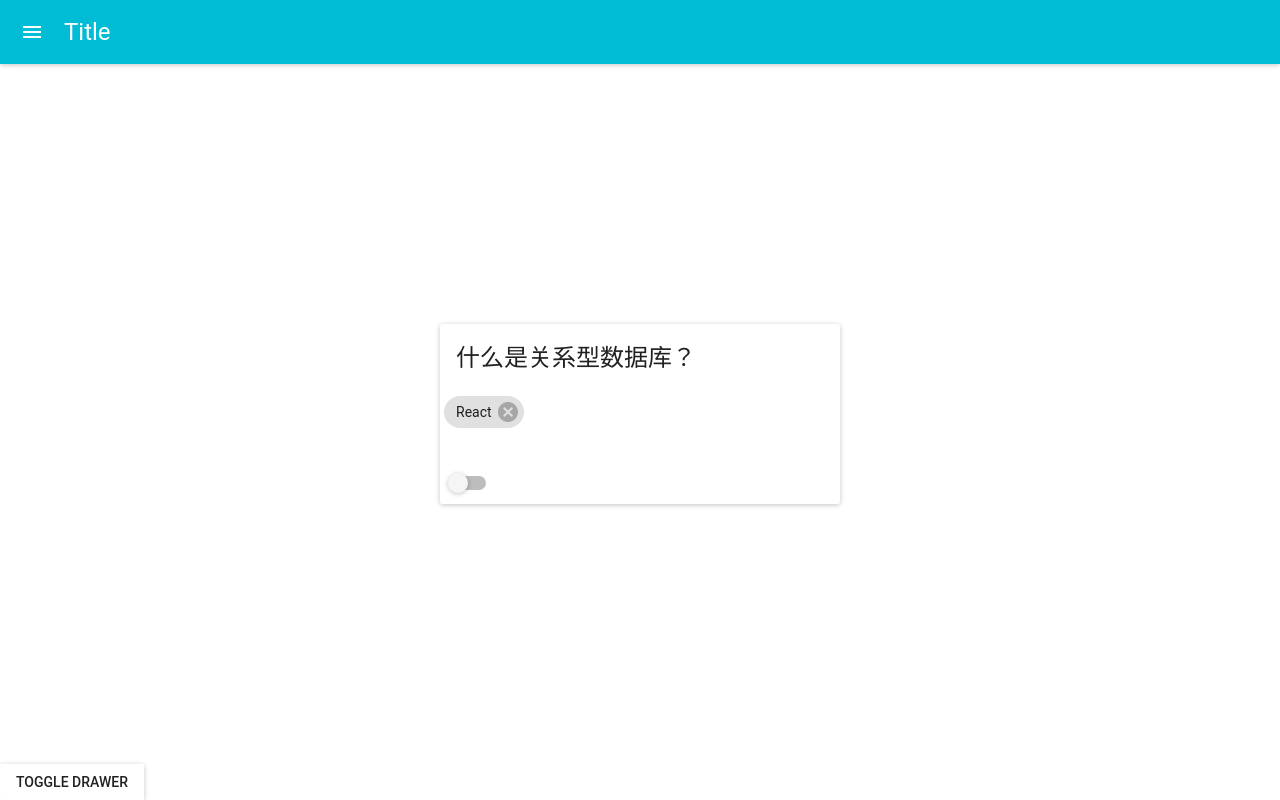
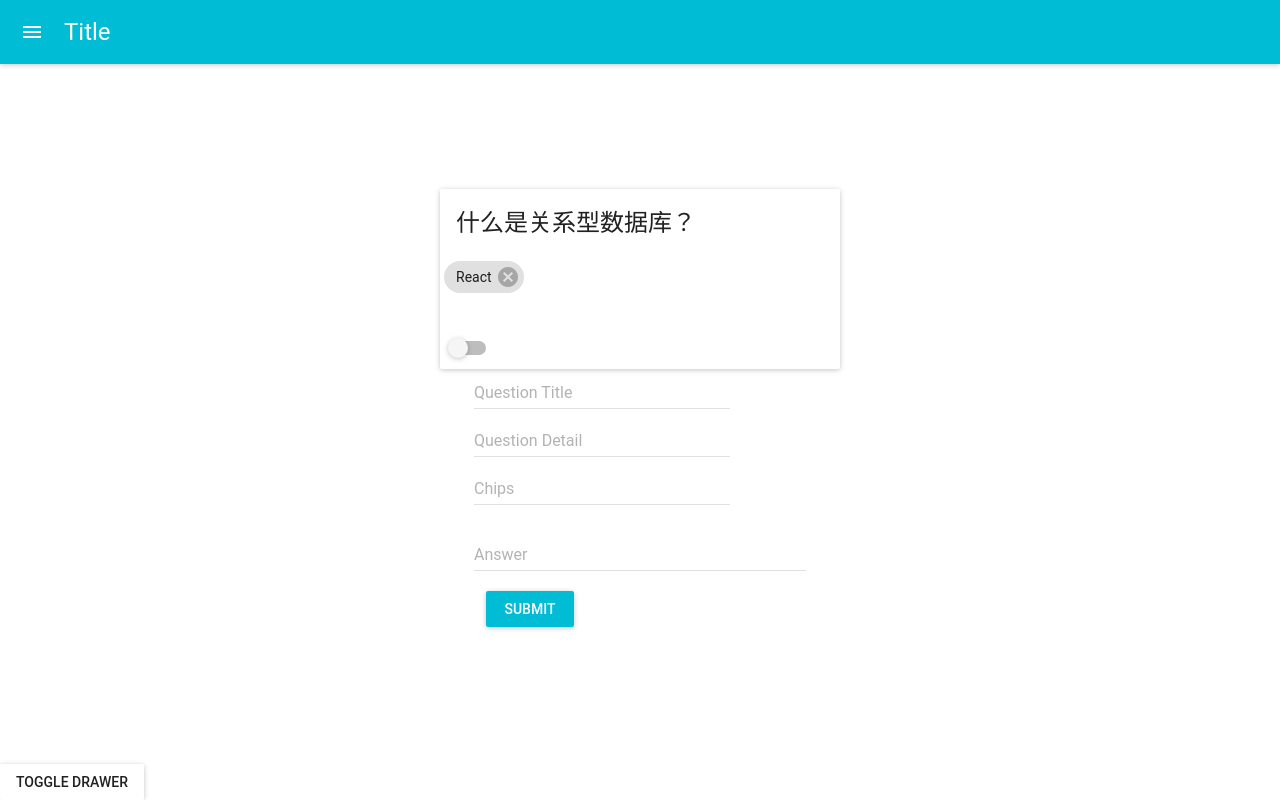
Before and after one commit to zhouzhongyuan/flash-card, a React app: page / in a window 1280 px wide. Built offline with nearby package versions, Linux system fonts and the light colour scheme; what react-tap-event-plugin would draw is missing.

Commit message:
Add Add component

```diff
--- a/src/App.js
+++ b/src/App.js
@@ -2,9 +2,7 @@ import React, { Component } from 'react';
 import MuiThemeProvider from 'material-ui/styles/MuiThemeProvider';
 import logo from './logo.svg';
 import './App.css';
-import { Card, AppBar, DrawerNav } from './component';
-console.log(Card);
-console.log(AppBar);
+import { Card, AppBar, DrawerNav, Add } from './component';
 class App extends Component {
     render() {
         return (
@@ -32,6 +30,7 @@ class App extends Component {
                         answer="TODO"
 
                     />
+                        <Add/>
                     </div>
                     <DrawerNav
 
--- /dev/null
+++ b/src/component/Add/index.js
@@ -0,0 +1,111 @@
+import React, {Component} from 'react';
+import TextField from 'material-ui/TextField';
+import RaisedButton from 'material-ui/RaisedButton';
+const style = {
+    margin: 12,
+};
+class Add extends Component {
+    constructor(props) {
+        super(props);
+        this.state = {
+            questionTitle: '',
+            questionDetail: '',
+            questionChip: '',
+            answer: '',
+        };
+        this.handleDrawerNav = this.handleDrawerNav.bind(this);
+        this.changeQuestionTitle = this.changeQuestionTitle.bind(this);
+        this.changeQuestionDetail = this.changeQuestionDetail.bind(this);
+        this.changeQuestionChip = this.changeQuestionChip.bind(this);
+        this.changeAnswer = this.changeAnswer.bind(this);
+        this.handleSubmit = this.handleSubmit.bind(this);
+    }
+
+    handleDrawerNav() {
+        console.log('show drawer nav');
+    }
+
+    changeQuestionTitle(event, newValue) {
+        this.setState({
+            questionTitle: newValue,
+        });
+    }
+
+    changeQuestionDetail(event, newValue) {
+        this.setState({
+            questionDetail: newValue,
+        });
+    }
+
+    changeQuestionChip(event, newValue) {
+        this.setState({
+            questionChip: newValue,
+        });
+    }
+
+    changeAnswer(event, newValue) {
+        this.setState({
+            answer: newValue,
+        });
+    }
+
+    handleSubmit() {
+        const payload = {
+            title: this.state.questionTitle,
+            detail: this.state.questionDetail,
+            chip: [this.state.questionChip],
+            answer: this.state.answer,
+        };
+        const myInit = {
+            method: 'POST',
+            headers: {
+                'Content-Type': 'application/json',
+            },
+            mode: 'cors',
+            cache: 'default',
+            body: JSON.stringify(payload),
+        };
+
+        fetch('http://127.0.0.1:8081/api/questions', myInit)
+            .then(response => response.blob())
+            .then((myBlob) => {
+                console.log(myBlob);
+            });
+    }
+
+    render() {
+        return (
+            <div>
+                <TextField
+                    hintText="Question Title"
+                    value={this.state.questionTitle}
+                    onChange={this.changeQuestionTitle}
+                /><br />
+                <TextField
+                    hintText="Question Detail"
+                    value={this.state.questionDetail}
+                    onChange={this.changeQuestionDetail}
+                /><br />
+                <TextField
+                    hintText="Chips"
+                    value={this.state.questionChip}
+                    onChange={this.changeQuestionChip}
+                /><br />
+                <br />
+                <TextField
+                    hintText="Answer"
+                    value={this.state.answer}
+                    onChange={this.changeAnswer}
+                    fullWidth
+                />
+                <RaisedButton
+                    label="Submit"
+                    primary
+                    style={style}
+                    onTouchTap={this.handleSubmit}
+                />
+            </div>
+        );
+    }
+}
+export default Add;
--- a/src/component/index.js
+++ b/src/component/index.js
@@ -1,3 +1,4 @@
 export { default as AppBar } from './AppBar';
 export { default as Card } from './Card';
 export { default as DrawerNav } from './Nav/DrawerNav';
+export { default as Add } from './Add';
```
